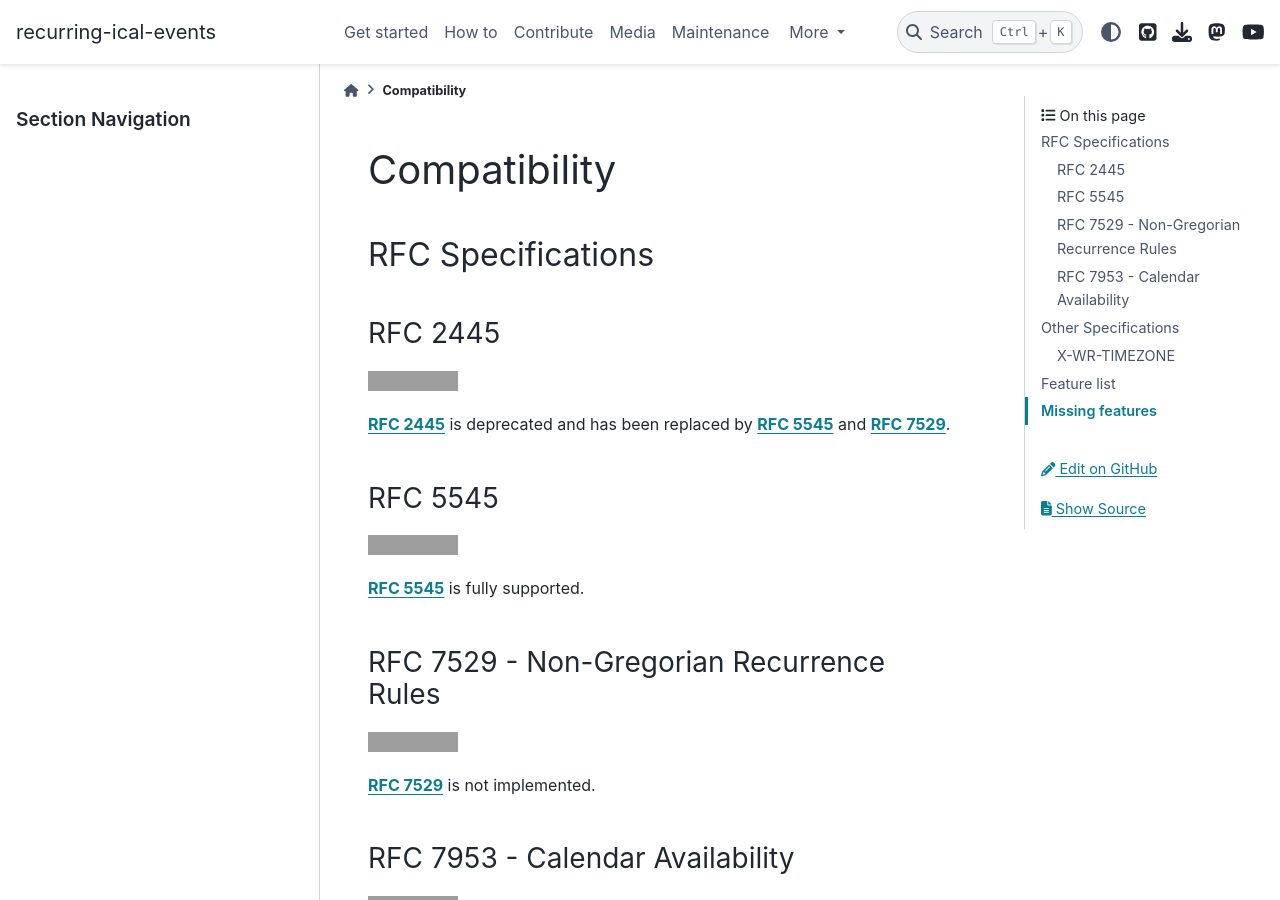
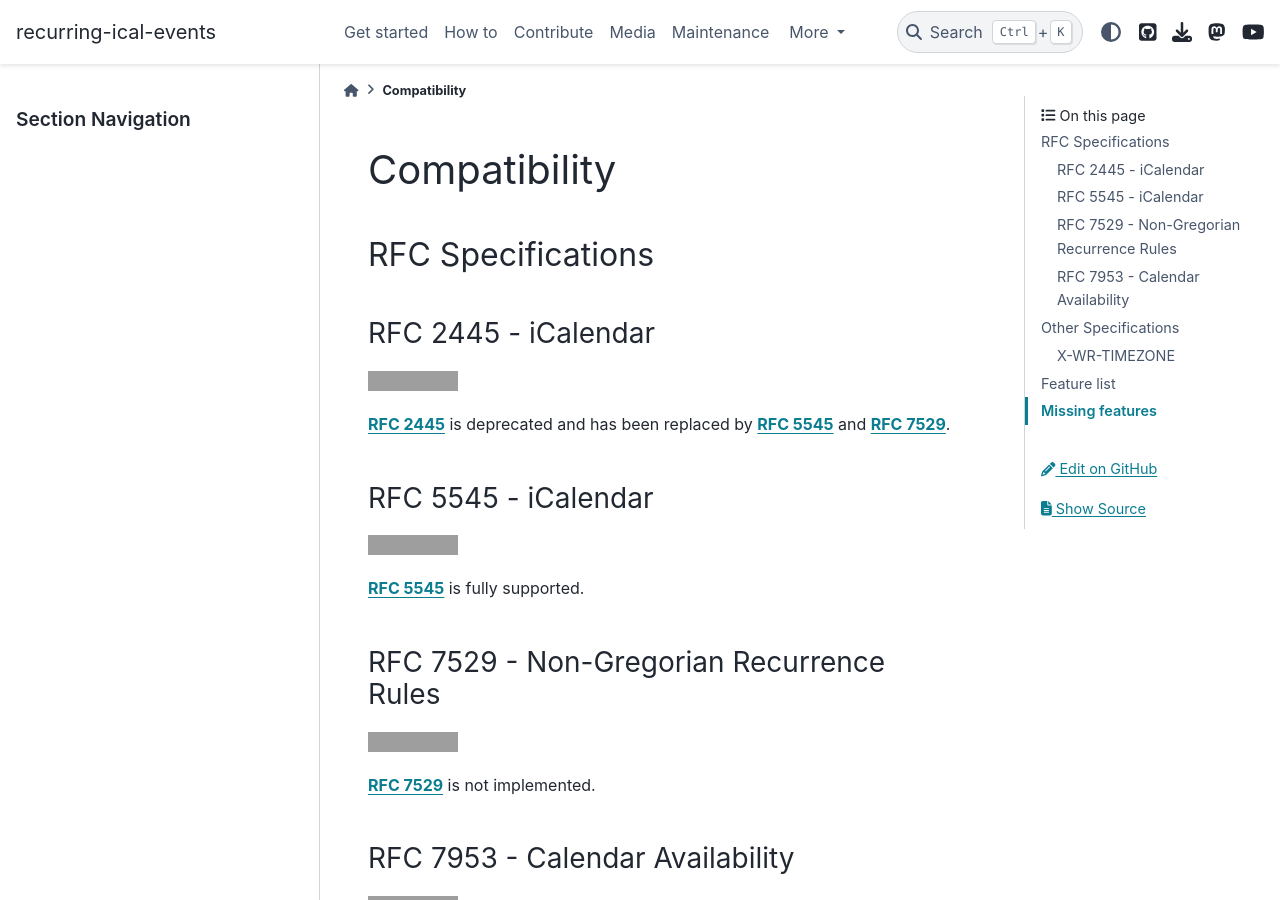
Before and after one commit to niccokunzmann/python-recurring-ical-events, a Sphinx documentation site: the page built from docs/reference/compatibility.md, in a window 1280 px wide and 900 px high. Built offline with Sphinx 7.4.7 and the PyData theme 0.15.4, drawn with Linux system fonts in a browser that asks for light colours; grey boxes are pictures that could not be loaded.

Commit message:
add more titles to RFC

```diff
--- a/docs/reference/compatibility.md
+++ b/docs/reference/compatibility.md
@@ -9,13 +9,13 @@ myst:
 
 ## RFC Specifications
 
-### RFC 2445
+### RFC 2445 - iCalendar
 
 ![RFC 2445 is deprecated](https://img.shields.io/badge/RFC_2445-deprecated-red)
 
 {rfc}`2445` is deprecated and has been replaced by {rfc}`5545` and {rfc}`7529`.
 
-### RFC 5545
+### RFC 5545 - iCalendar
 
 ![RFC 5545 is supported](https://img.shields.io/badge/RFC_5545-supported-green)
 
```
